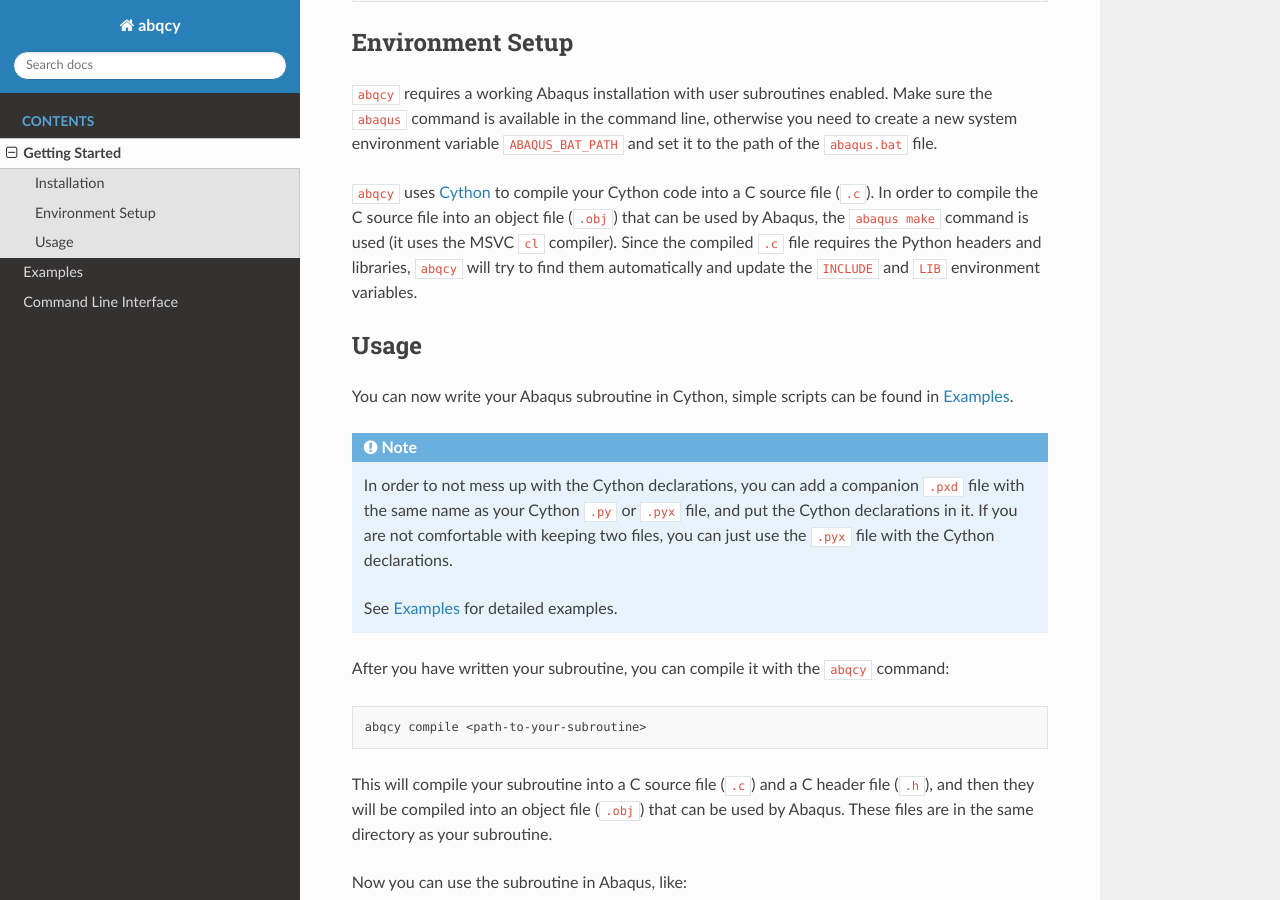
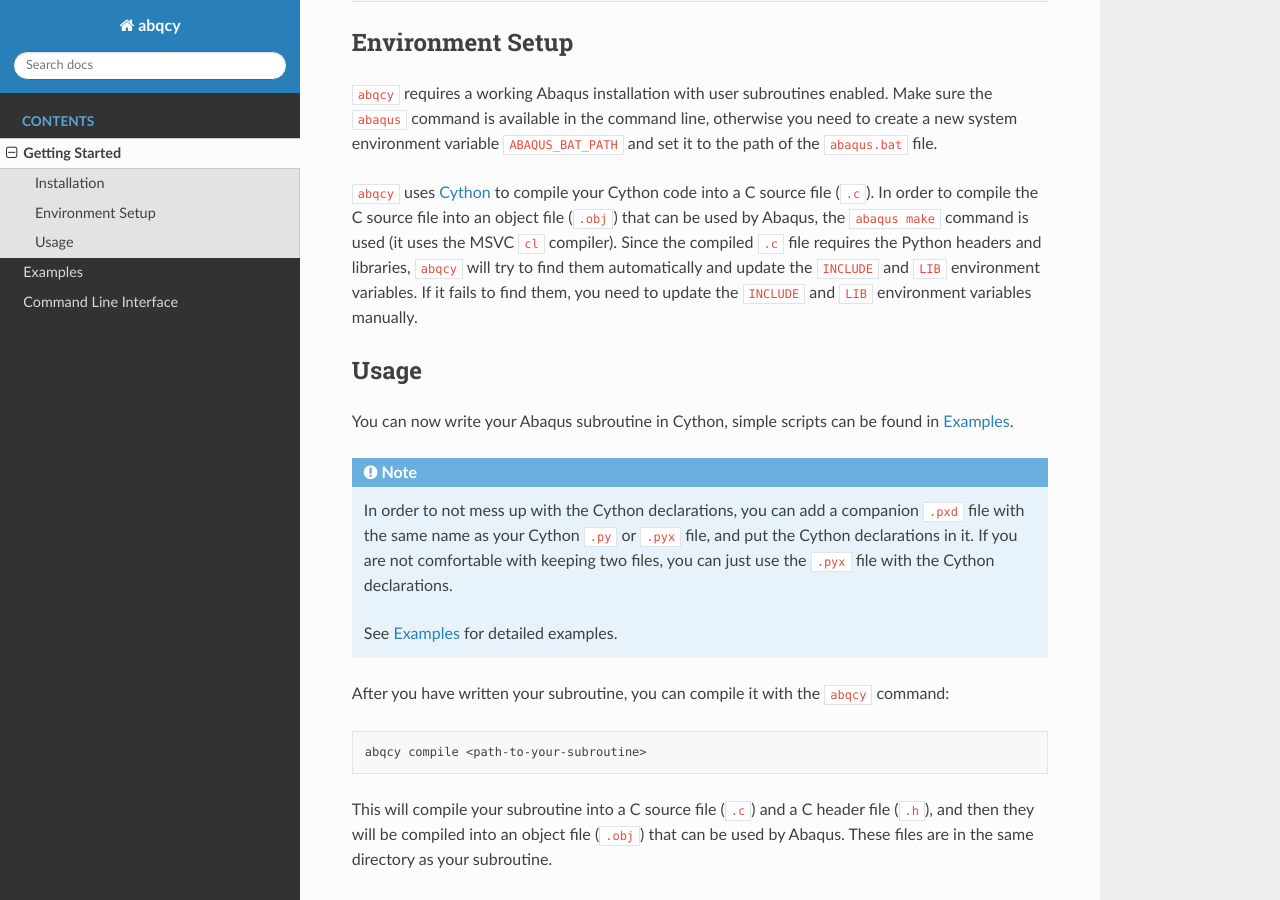
Before and after one commit to haiiliin/abqcy, a Sphinx documentation site: the page built from docs/getting-started.md, in a window 1280 px wide and 900 px high, scrolled down 494 px. Built offline with Sphinx 7.4.7 and the Read the Docs theme 2.0.0, drawn with Linux system fonts in a browser that asks for light colours; pages that are not in the unit, such as notebooks, are missing from menus; the version number could not be read and is left out.

Commit message:
Update getting-started.md

```diff
--- a/docs/getting-started.md
+++ b/docs/getting-started.md
@@ -25,6 +25,7 @@ In order to compile the C source file into an object file (`.obj`) that can be u
 is used (it uses the MSVC `cl` compiler).
 Since the compiled `.c` file requires the Python headers and libraries, `abqcy` will try to find them automatically and
 update the `INCLUDE` and `LIB` environment variables.
+If it fails to find them, you need to update the `INCLUDE` and `LIB` environment variables manually.
 
 ## Usage
 
```
